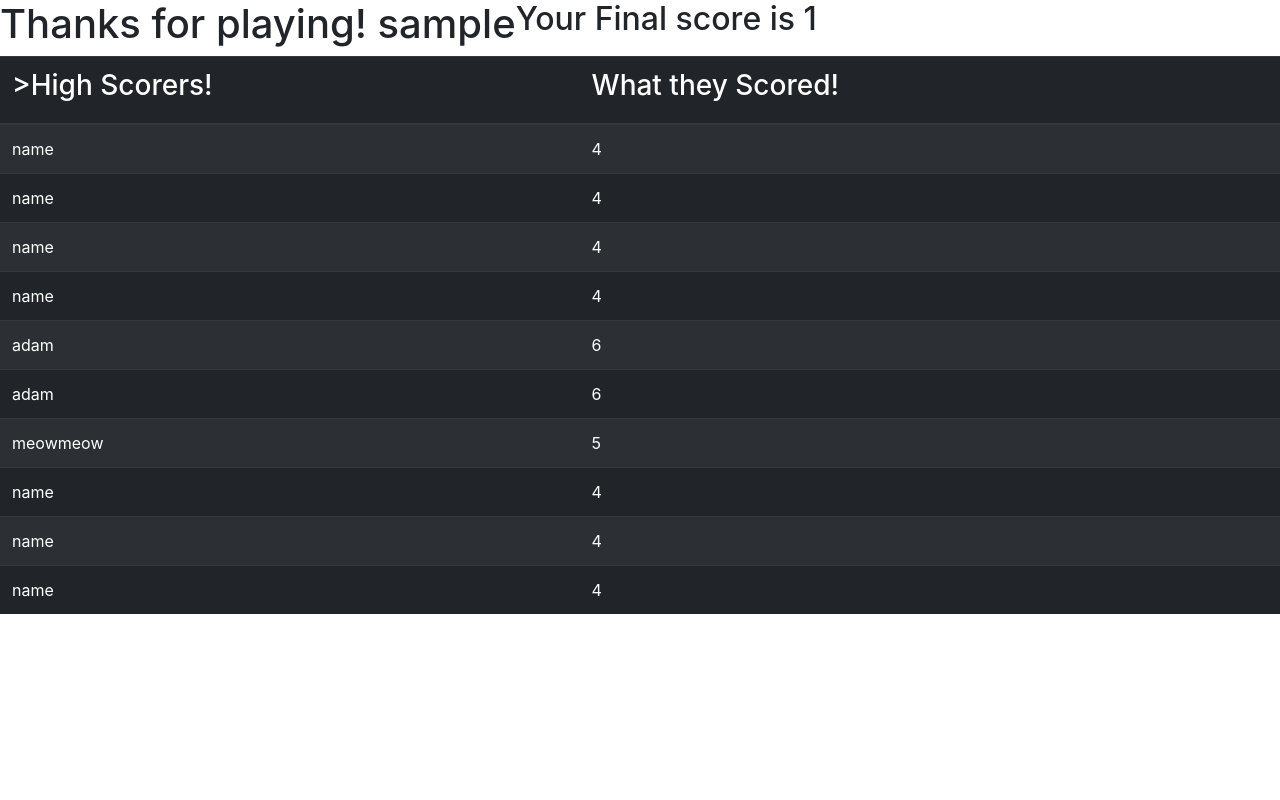
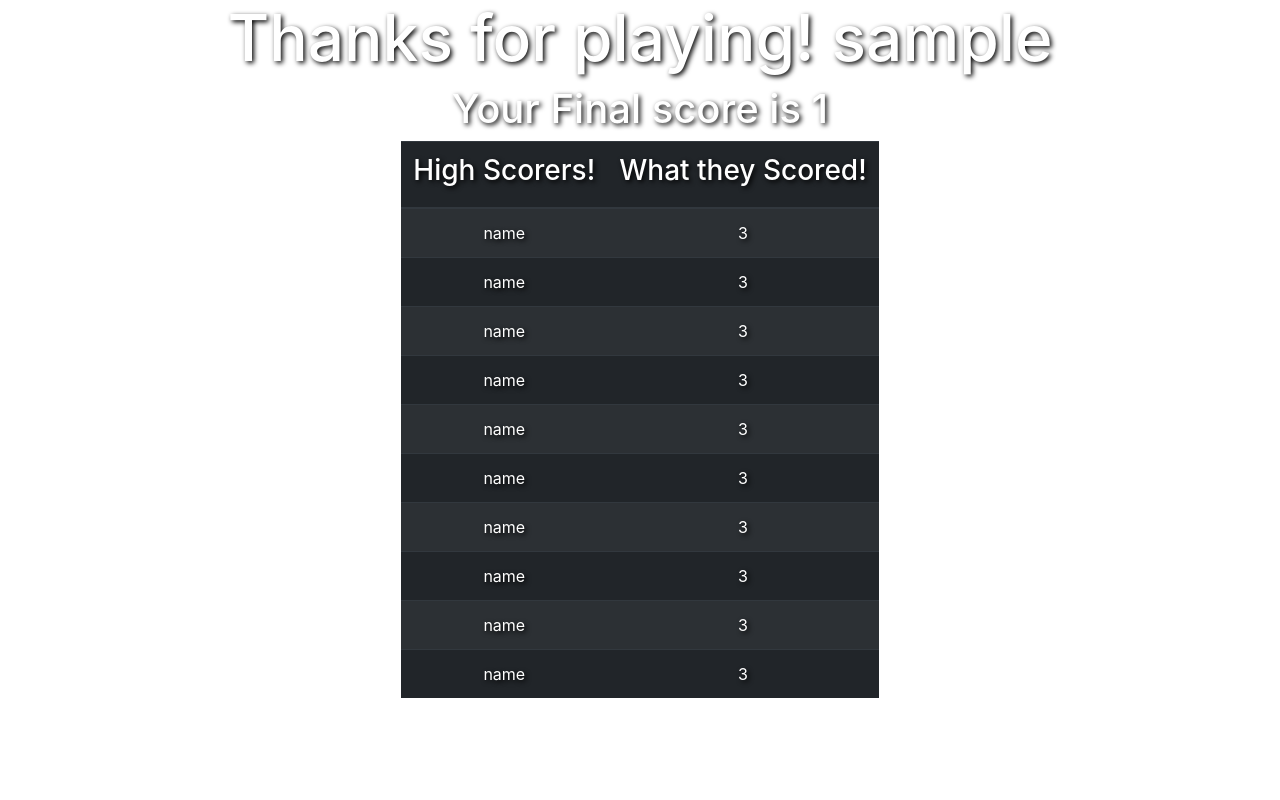
Before and after one commit to adam-omah/riddle-me-timbers, a Flask app: a page that uses templates/end_game.html in a window 1280 px wide. Run offline with Flask 2, Linux system fonts and the light colour scheme; the visitor is signed in with stand-in values (Sample User, id 1); some libraries are stand-ins or nearby versions.

Commit message:
More css changes, added bootstrap to final pages, refined some code

```diff
--- a/data/highscore.txt
+++ b/data/highscore.txt
@@ -1,17 +1,10 @@
-4 , name
-4 , name
-4 , name
-4 , name
-6 , adam
-6 , adam
-5 , meowmeow
-4 , name
-4 , name
-4 , name
-4 , name
-5 , adam
-5 , adam
-4 , name
-4 , name
-4 , name
-4 , name
+3 , name
+3 , name
+3 , name
+3 , name
+3 , name
+3 , name
+3 , name
+3 , name
+3 , name
+3 , name
--- a/riddle_test.py
+++ /dev/null
@@ -1 +0,0 @@
-import unittest
--- a/run.py
+++ b/run.py
@@ -52,15 +52,14 @@ def user(username):
             scores, names = read_scores('data/highscore.txt',' , ')
             sorted_scores = sort_scores(scores, names)
 
-            new_name = username
+            new_name = session["user"]
             new_score = session["score"]
 
             if has_better_score(new_score, sorted_scores, 9):
                 write_score(new_score, new_name, sorted_scores,
                             'data/highscore.txt', ' , ')
-
-            sorted_scores = sort_scores(scores, names)
-            scores, names = read_scores('data/highscore.txt',' , ')
+                scores, names = read_scores('data/highscore.txt',' , ')
+                sorted_scores = sort_scores(scores, names)
 
             return render_template("end_game.html",
                                     username = username,
--- a/static/css/my_style.css
+++ b/static/css/my_style.css
@@ -2,7 +2,7 @@
 /* ---- Home page ---- */
 
 .home-page-row {
-    padding: 17.9vh 50px;
+    padding: 50px;
 }
 .home-page-bg{
     background-image: url("discovery-3721111_1280.jpg");
@@ -11,16 +11,20 @@
 }
 
 #home-page-header {
-    font-size: 3rem !important;
-    text-shadow: 0px 0px 10px black;
+    font-size: 5rem !important;
+    text-shadow: 2px 2px 5px black;
 }
 
 .page-text-onbg {
-    text-shadow: 0px 0px 10px black;
+    text-shadow: 2px 2px 5px black;
 }
 
 label {
-    font-size: 1.5em;
+    font-size: 2em !important;
+}
+
+.container-fluid {
+    min-height: 100vh;
 }
 
 /* ---- /Home page ---- */
@@ -37,4 +41,34 @@ label {
     padding: 6vh 50px;
 }
 
+#game-page-header {
+    font-size: 5rem !important;
+}
+
+.sub-headers {
+    font-size: 2.5rem !important;
+}
+
+.row.questions-page-row.justify-content-center {
+    padding: 20px 0px;
+    margin: 0px 40px;
+    background: rgba(0, 0, 0, 0.37);
+}
+
+.row.questions-page-row.justify-content-center.header-row{
+        padding-top: 40px;
+}
+
 /* ---- Questions page ---- */
+
+#endgame-page-header {
+    font-size: 4rem !important;
+}
+
+.endgam-page-bg {
+    background-image: url("ocean-2051859_960_720.jpg");
+    background-repeat: no-repeat;
+    background-size: cover;
+}
+
+/* ---- End Game page ---- */
--- a/templates/end_game.html
+++ b/templates/end_game.html
@@ -19,16 +19,19 @@
 
 </head>
 <body>
-    <div class="container-fluid">
-        <div class="row">
-            <h1>Thanks for playing! {{ username }} </h1>
-            <h2>Your Final score is {{ current_score }}</h2>
+    <div class="container-fluid endgame-page-bg">
+        <div class="row endgame-page-row justify-content-center">
+            <div class="col-xs-8 text-center text-white page-text-onbg">
+                <h1 id="endgame-page-header">Thanks for playing! {{ username }} </h1>
+                <h2 class="sub-headers">Your Final score is {{ current_score }}</h2>
             </div>
-        <div class="row">
+        </div>
+        <div class="row endgame-page-row justify-content-center">
+            <div class="col-xs-6 text-center text-white page-text-onbg">
                 <table class="table table-striped table-dark">
                     <thead>
                         <tr>
-                      <th scope="col"><h3>>High Scorers!</h3></th>
+                          <th scope="col"><h3>High Scorers!</h3></th>
                           <th scope="col"><h3>What they Scored!</h3></th>
                         </tr>
                     </thead>
@@ -43,5 +46,6 @@
                 </table>
             </div>
         </div>
+    </div>
 </body>
 </html>
--- a/templates/index.html
+++ b/templates/index.html
@@ -33,7 +33,7 @@
         <div class="row text-center justify-content-center home-page-row">
             <div class="col-xs-4 text-white page-text-onbg">
                 <div class="login-form">
-                    <h2>To start the game please enter your name</h2>
+                    <h2 class="sub-headers">To start the game please enter your name</h2>
                     <form method="POST">
                         <label for="username">Enter yer name if you dare:</label>
                         <input type="text" id="username" name="username"/>
--- a/utills.py
+++ b/utills.py
@@ -2,17 +2,13 @@ from flask import make_response, session, request, redirect
 import json
 
 
-
 # Game Utills, game functions.
-
-# Initiate the game.
-
-
 
 # If correct answer, add score & round
 def correct_answer():
     session["score"] += 1
     session["riddle_round"] += 1
+    session["attempts_remaining"] = 2
     session.modified = True
 
 # If user skips question, add one to round.
```
Also changed, not shown: data/highscore.json (deleted, +0 -42 lines), templates/single_player.html (+9 -9 lines), static/css/ocean-2051859_960_720.jpg (added). Lines whose indentation alone changed are shown as unchanged.
